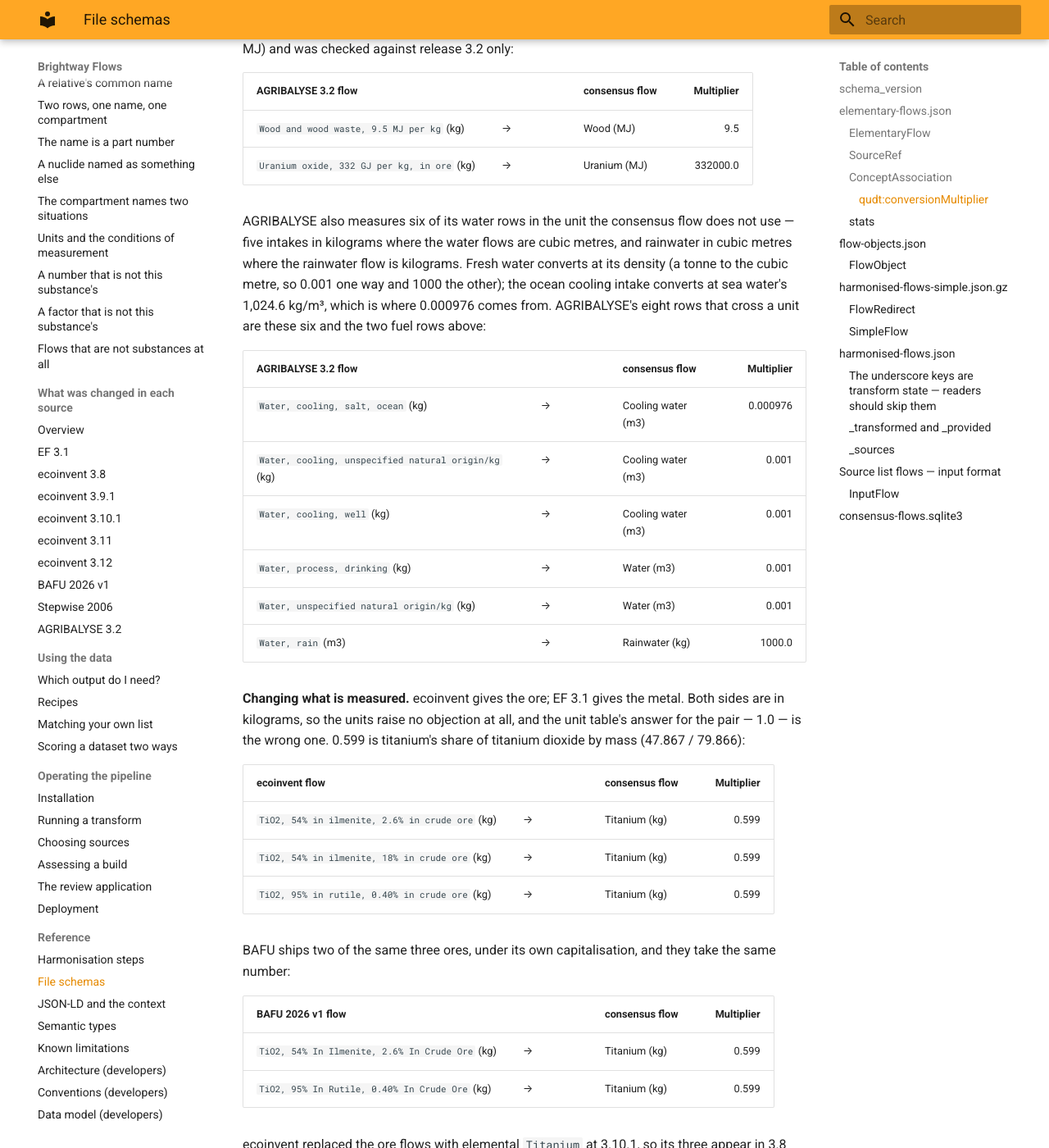
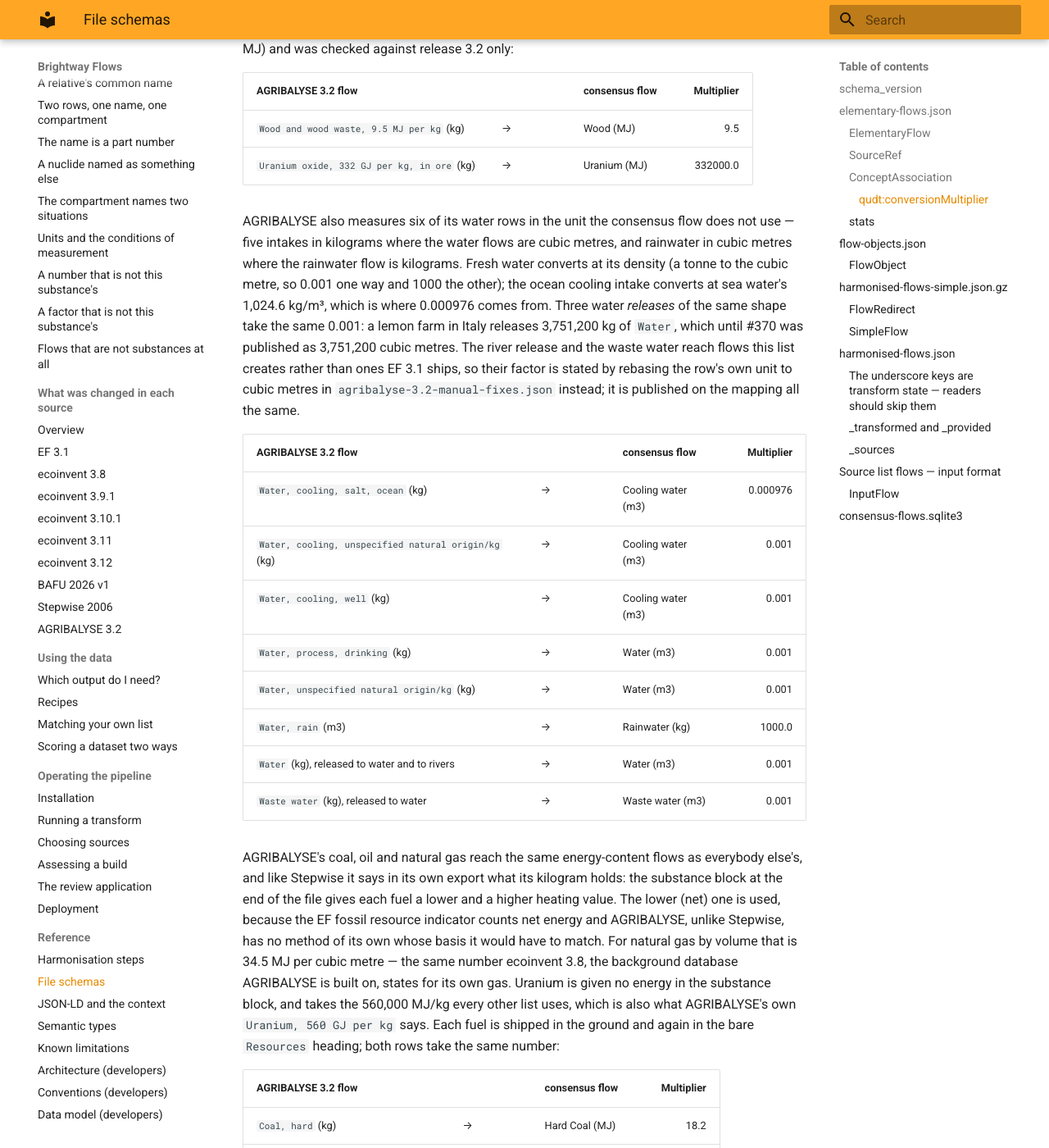
Before and after one commit to brightway-labs/brightway-flows, an MkDocs documentation site: the page built from docs/reference/schemas.md, in a window 1280 px wide and 1400 px high, scrolled down 8983 px. Shown: the whole window at 82% size. Built offline with MkDocs 1.6.1 and Material for MkDocs 9.7.7, drawn with Linux system fonts in a browser that asks for light colours; some of the changed text lies outside the part shown.

Commit message:
Convert or rule on AGRIBALYSE's 26 rows that cross a unit
Each of the 26 rows #370 counts either carries its conversion or is accepted
with the reason none exists:

- coal, crude oil and natural gas at AGRIBALYSE's own net heating values,
  from the substance block of AGB32_final.CSV (hard coal 18.2, brown coal
  8.75, crude oil 43.2 MJ/kg; gas 34.5 MJ/m3 and 43.1 MJ/kg); rows that state
  their energy in the name take that number; uranium 560,000 MJ/kg
- the three coal-mine off-gas rows lose natural gas's registry number, as
  #80 did for every other list, and reach the coal-mine off-gas flow at 1.0
  (m3) and 1.254 (kg, the ratio of the vendor's two heating values)
- lead-210, radium-226 and radium-228 by mass at their specific activity
- water released by mass at 0.001 m3/kg; the river and waste water rows by a
  unit rebase, because their flows are created by the merge and a curated
  target can only name an EF 3.1 flow
- argon-40 and manganese-55, stable isotopes, accepted with no number

Closes #370.

```diff
--- a/docs/reference/schemas.md
+++ b/docs/reference/schemas.md
@@ -383,8 +383,13 @@
 metres, and rainwater in cubic metres where the rainwater flow is kilograms.
 Fresh water converts at its density (a tonne to the cubic metre, so 0.001 one
 way and 1000 the other); the ocean cooling intake converts at sea water's
-1,024.6 kg/m³, which is where 0.000976 comes from. AGRIBALYSE's eight rows
-that cross a unit are these six and the two fuel rows above:
+1,024.6 kg/m³, which is where 0.000976 comes from. Three water *releases* of
+the same shape take the same 0.001: a lemon farm in Italy releases 3,751,200 kg
+of `Water`, which until #370 was published as 3,751,200 cubic metres. The river
+release and the waste water reach flows this list creates rather than ones EF
+3.1 ships, so their factor is stated by rebasing the row's own unit to cubic
+metres in `agribalyse-3.2-manual-fixes.json` instead; it is published on the
+mapping all the same.
 
 | AGRIBALYSE 3.2 flow | | consensus flow | Multiplier |
 |---|---|---|---:|
@@ -394,6 +399,70 @@
 | `Water, process, drinking` (kg) | → | Water (m3) | 0.001 |
 | `Water, unspecified natural origin/kg` (kg) | → | Water (m3) | 0.001 |
 | `Water, rain` (m3) | → | Rainwater (kg) | 1000.0 |
+| `Water` (kg), released to water and to rivers | → | Water (m3) | 0.001 |
+| `Waste water` (kg), released to water | → | Waste water (m3) | 0.001 |
+
+AGRIBALYSE's coal, oil and natural gas reach the same energy-content flows as
+everybody else's, and like Stepwise it says in its own export what its
+kilogram holds: the substance block at the end of the file gives each fuel a
+lower and a higher heating value. The lower (net) one is used, because the EF
+fossil resource indicator counts net energy and AGRIBALYSE, unlike Stepwise,
+has no method of its own whose basis it would have to match. For natural gas
+by volume that is 34.5 MJ per cubic metre — the same number ecoinvent 3.8, the
+background database AGRIBALYSE is built on, states for its own gas. Uranium is
+given no energy in the substance block, and takes the 560,000 MJ/kg every other
+list uses, which is also what AGRIBALYSE's own `Uranium, 560 GJ per kg` says.
+Each fuel is shipped in the ground and again in the bare `Resources` heading;
+both rows take the same number:
+
+| AGRIBALYSE 3.2 flow | | consensus flow | Multiplier |
+|---|---|---|---:|
+| `Coal, hard` (kg) | → | Hard Coal (MJ) | 18.2 |
+| `Coal, brown` (kg) | → | Brown Coal (MJ) | 8.75 |
+| `Oil, crude` (kg) | → | Crude Oil (MJ) | 43.2 |
+| `Uranium` (kg) | → | Uranium (MJ) | 560000.0 |
+| `Gas, natural/m3` (m3) | → | Natural Gas (MJ) | 34.5 |
+| `Gas, natural/kg` (kg) | → | Natural Gas (MJ) | 43.1 |
+| `Gas, natural, 30.3 MJ per kg` (kg) | → | Natural Gas (MJ) | 30.3 |
+| `Gas, natural, 46.8 MJ per kg` (kg) | → | Natural Gas (MJ) | 46.8 |
+| `Gas, natural, 35 MJ per m3` (m3) | → | Natural Gas (MJ) | 35.0 |
+| `Gas, natural, 36.6 MJ per m3` (m3) | → | Natural Gas (MJ) | 36.6 |
+
+AGRIBALYSE writes natural gas's registry number on its coal-mine off-gas, which
+is what used to send the off-gas to Natural Gas; with the number taken off, as
+for every other list, the gas reaches the coal-mine off-gas flow, measured in
+standard cubic metres. The cubic-metre row is ecoinvent 3.8's own flow, which
+ecoinvent relabelled without changing any amount, so it converts at 1.0. The
+kilogram row converts at the ratio of the two heating values AGRIBALYSE gives
+the gas — 44.9 MJ/kg against 35.8 MJ/m³ — so a kilogram is 1.254 cubic metres:
+
+| AGRIBALYSE 3.2 flow | | consensus flow | Multiplier |
+|---|---|---|---:|
+| `Gas, mine, off-gas, process, coal mining/m3` (m3) | → | Gas, Mine, Off-gas, Process, Coal Mining (Sm3) | 1.0 |
+| `Gas, mine, off-gas, process, coal mining/kg` (kg) | → | Gas, Mine, Off-gas, Process, Coal Mining (Sm3) | 1.254 |
+
+Three radioactive isotopes are shipped by mass beside the same isotope in
+kilobecquerels. A gram of radium-226 is 3.66 × 10¹⁰ becquerels — its specific
+activity, which follows from its half-life — so a kilogram is the same number
+of kilobecquerels:
+
+| AGRIBALYSE 3.2 flow | | consensus flow | Multiplier |
+|---|---|---|---:|
+| `Lead-210/kg` (kg) | → | Lead-210 (kBq) | 2840000000000.0 |
+| `Radium-226/kg` (kg) | → | Radium-226 (kBq) | 36600000000.0 |
+| `Radium-228/kg` (kg) | → | Radium-228 (kBq) | 10100000000000.0 |
+
+Two more cross a unit and take no number, because none exists. `Argon-40/kg`,
+taken from the air and released to it, is a mass of the stable isotope that
+makes up nearly all the argon in air, on a flow measured in kilobecquerels; and
+`Manganese-55` arrives in kilobecquerels for the element's only stable isotope.
+A stable isotope has no activity, so the pairing names the right substance and
+the amount means nothing to a method that counts activity.
+`unit-change-allowlist.json` says so for each.
+
+AGRIBALYSE's twenty-four flow names that cross a unit on a curated target are
+the ones in the four tables above, less the rebased waste water, and the two
+fuel rows before them.
 
 **Changing what is measured.** ecoinvent gives the ore; EF 3.1 gives the metal.
 Both sides are in kilograms, so the units raise no objection at all, and the
```
Also changed, not shown: 9 other files.
